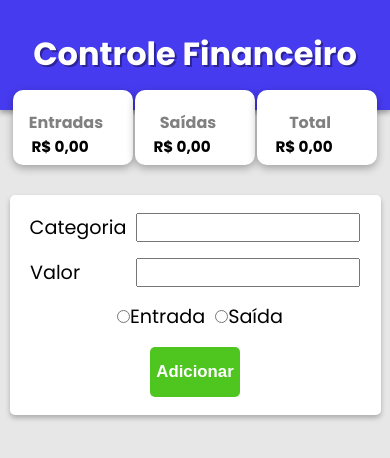
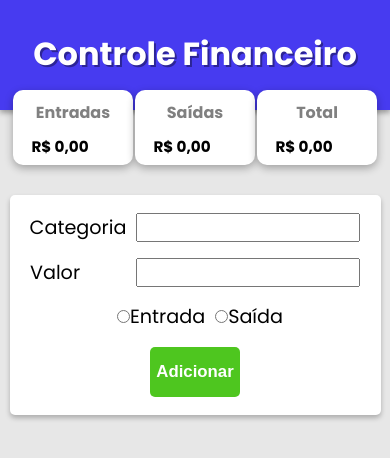
Before and after one commit to souza-eduardo/financial-control, a React (Vite) app in the folder frontend/: page / in a window 390 px wide. Shown: the top 458 px of the page. Built offline with nearby package versions, Linux system fonts and the light colour scheme; no server answers; the HTML template or start-up script is replaced by a standard one.

Commit message:
fix resume mobile

```diff
--- a/frontend/src/components/ResumeItem/styles.ts
+++ b/frontend/src/components/ResumeItem/styles.ts
@@ -35,7 +35,7 @@ export const Header = styled.header`
   }
 
   @media screen and (max-width: 768px) {
-    margin: -10px 0px 0px -32px;
+    margin: -20px 0px 10px -25px;
     width: 100px;
     height: 50px;
     font-size: 1rem;
```
Also changed, not shown: frontend/src/components/Resume/index.tsx (+0 -22 lines).
